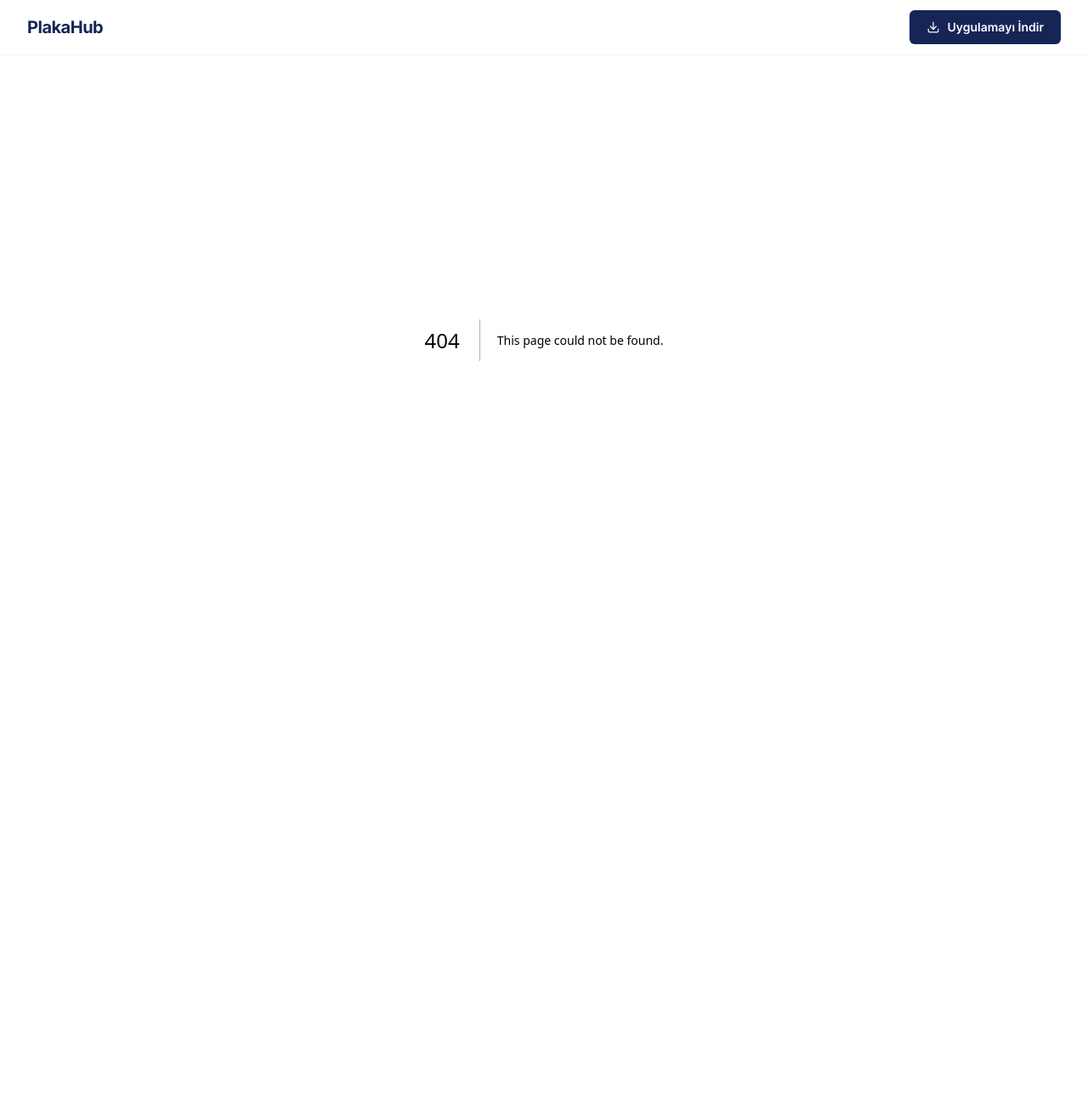
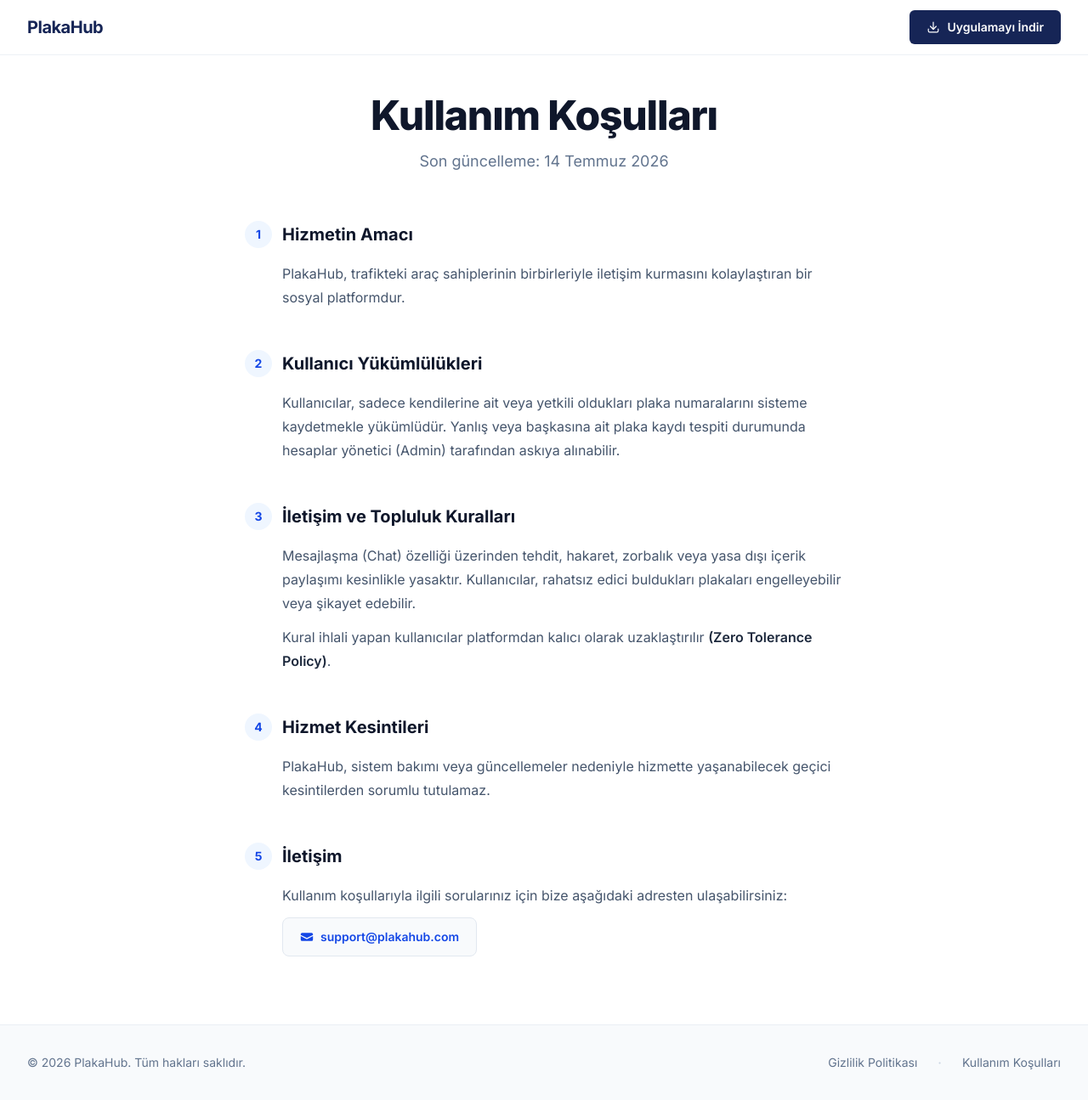
Before and after one commit to pm2-dev/plakahub, a Next.js app: page /terms in a window 1280 px wide. Before the commit this address had no page. Shown: the whole page at 85% size. Before the commit the page ends 800 px from the top, so only its background shows below. Built offline with nearby package versions, Linux system fonts and the light colour scheme.

Commit message:
Added Privacy Policy and Terms of Service pages for App Store compliance
Co-authored-by: Cursor <cursoragent@cursor.com>

```diff
--- a/src/app/layout.tsx
+++ b/src/app/layout.tsx
@@ -1,6 +1,7 @@
 import type { Metadata } from "next";
 import { Inter } from "next/font/google";
 import Navbar from "@/components/Navbar";
+import Footer from "@/components/Footer";
 import "./globals.css";
 
 const inter = Inter({
@@ -48,6 +49,7 @@ export default function RootLayout({
       <body className="min-h-full flex flex-col font-sans bg-white text-slate-900">
         <Navbar />
         <main className="flex-1">{children}</main>
+        <Footer />
       </body>
     </html>
   );
--- /dev/null
+++ b/src/app/terms/page.tsx
@@ -0,0 +1,117 @@
+import type { Metadata } from "next";
+
+export const metadata: Metadata = {
+  title: "Kullanım Koşulları | PlakaHub",
+  description:
+    "PlakaHub kullanım koşulları — platformumuzu kullanırken uymanız gereken kurallar ve yükümlülükler.",
+};
+
+export default function TermsPage() {
+  return (
+    <div className="bg-white pt-28 pb-20">
+      <article className="mx-auto max-w-3xl px-6 lg:px-8">
+        <header className="mb-14 text-center">
+          <h1 className="text-4xl font-extrabold tracking-tight text-slate-900 sm:text-5xl">
+            Kullanım Koşulları
+          </h1>
+          <p className="mt-4 text-lg text-slate-500">
+            Son güncelleme:{" "}
+            {new Date().toLocaleDateString("tr-TR", {
+              day: "numeric",
+              month: "long",
+              year: "numeric",
+            })}
+          </p>
+        </header>
+
+        <div className="space-y-12">
+          <Section number="1" title="Hizmetin Amacı">
+            <p>
+              PlakaHub, trafikteki araç sahiplerinin birbirleriyle iletişim
+              kurmasını kolaylaştıran bir sosyal platformdur.
+            </p>
+          </Section>
+
+          <Section number="2" title="Kullanıcı Yükümlülükleri">
+            <p>
+              Kullanıcılar, sadece kendilerine ait veya yetkili oldukları plaka
+              numaralarını sisteme kaydetmekle yükümlüdür. Yanlış veya başkasına
+              ait plaka kaydı tespiti durumunda hesaplar yönetici (Admin)
+              tarafından askıya alınabilir.
+            </p>
+          </Section>
+
+          <Section number="3" title="İletişim ve Topluluk Kuralları">
+            <p>
+              Mesajlaşma (Chat) özelliği üzerinden tehdit, hakaret, zorbalık
+              veya yasa dışı içerik paylaşımı kesinlikle yasaktır. Kullanıcılar,
+              rahatsız edici buldukları plakaları engelleyebilir veya şikayet
+              edebilir.
+            </p>
+            <p className="mt-3">
+              Kural ihlali yapan kullanıcılar platformdan kalıcı olarak
+              uzaklaştırılır{" "}
+              <span className="font-semibold text-slate-800">
+                (Zero Tolerance Policy)
+              </span>
+              .
+            </p>
+          </Section>
+
+          <Section number="4" title="Hizmet Kesintileri">
+            <p>
+              PlakaHub, sistem bakımı veya güncellemeler nedeniyle hizmette
+              yaşanabilecek geçici kesintilerden sorumlu tutulamaz.
+            </p>
+          </Section>
+
+          <Section number="5" title="İletişim">
+            <p>
+              Kullanım koşullarıyla ilgili sorularınız için bize aşağıdaki
+              adresten ulaşabilirsiniz:
+            </p>
+            <a
+              href="mailto:support@plakahub.com"
+              className="mt-3 inline-flex items-center gap-2 rounded-lg border border-slate-200 bg-slate-50 px-5 py-3 text-sm font-semibold text-blue-700 transition-colors hover:bg-blue-50 hover:border-blue-200"
+            >
+              <svg
+                xmlns="http://www.w3.org/2000/svg"
+                viewBox="0 0 20 20"
+                fill="currentColor"
+                className="h-4 w-4"
+              >
+                <path d="M3 4a2 2 0 0 0-2 2v1.161l8.441 4.221a1.25 1.25 0 0 0 1.118 0L19 7.162V6a2 2 0 0 0-2-2H3Z" />
+                <path d="m19 8.839-7.77 3.885a2.75 2.75 0 0 1-2.46 0L1 8.839V14a2 2 0 0 0 2 2h14a2 2 0 0 0 2-2V8.839Z" />
+              </svg>
+              support@plakahub.com
+            </a>
+          </Section>
+        </div>
+      </article>
+    </div>
+  );
+}
+
+function Section({
+  number,
+  title,
+  children,
+}: {
+  number: string;
+  title: string;
+  children: React.ReactNode;
+}) {
+  return (
+    <section>
+      <div className="flex items-center gap-3 mb-4">
+        <span className="flex h-8 w-8 items-center justify-center rounded-full bg-blue-50 text-sm font-bold text-blue-700">
+          {number}
+        </span>
+        <h2 className="text-xl font-bold text-slate-900">{title}</h2>
+      </div>
+      <div className="pl-11 text-base leading-7 text-slate-600">
+        {children}
+      </div>
+    </section>
+  );
+}
--- /dev/null
+++ b/src/components/Footer.tsx
@@ -0,0 +1,28 @@
+import Link from "next/link";
+
+export default function Footer() {
+  return (
+    <footer className="border-t border-slate-200/60 bg-slate-50">
+      <div className="mx-auto flex max-w-7xl flex-col items-center gap-4 px-4 py-8 sm:flex-row sm:justify-between sm:px-6 lg:px-8">
+        <p className="text-sm text-slate-500">
+          &copy; {new Date().getFullYear()} PlakaHub. Tüm hakları saklıdır.
+        </p>
+        <nav className="flex items-center gap-6">
+          <Link
+            href="/privacy"
+            className="text-sm text-slate-500 transition-colors hover:text-blue-700"
+          >
+            Gizlilik Politikası
+          </Link>
+          <span className="text-slate-300">·</span>
+          <Link
+            href="/terms"
+            className="text-sm text-slate-500 transition-colors hover:text-blue-700"
+          >
+            Kullanım Koşulları
+          </Link>
+        </nav>
+      </div>
+    </footer>
+  );
+}
```
